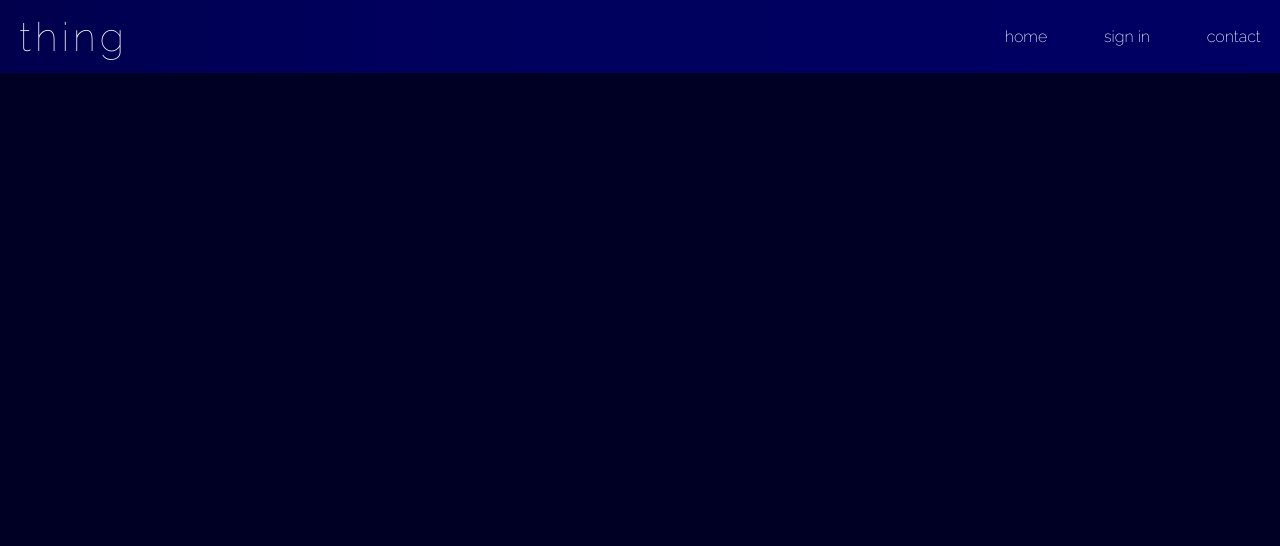
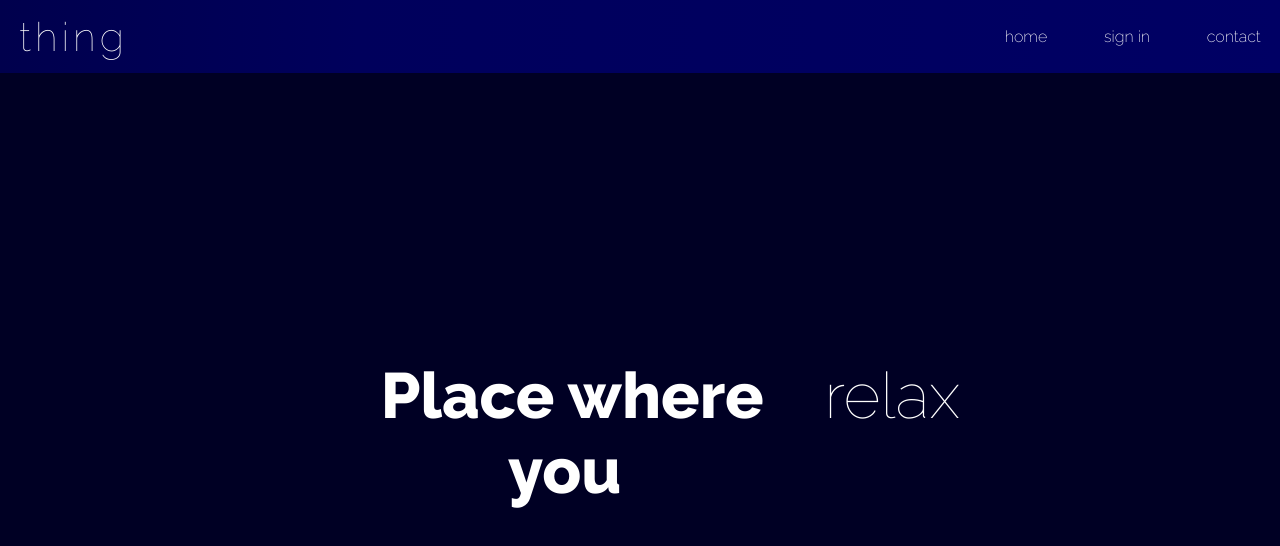
Before and after one commit to snturk/thing2, a Nuxt app: page / in a window 1280 px wide. Shown: the top 546 px of the page. Built offline with nearby package versions, Linux system fonts and the light colour scheme.

Commit message:
added home page

```diff
--- a/pages/index.vue
+++ b/pages/index.vue
@@ -1,6 +1,6 @@
 <template>
   <div class="container">
-
+    <div id="homeTitle">Place where you&nbsp;<span>relax</span></div>
   </div>
 </template>
 
@@ -9,4 +9,25 @@ export default {}
 </script>
 
 <style>
+.container{
+  display: flex;
+  flex-direction: row;
+  justify-content: center;
+  align-items: center;
+}
+
+#homeTitle{
+  width: 50%;
+  text-align: center;
+  display: flex;
+  margin: auto;
+  flex-direction: row;
+  font-size: 64px;
+  font-weight: bold;
+  color: white;
+}
+
+#homeTitle span{
+  font-weight: 100;
+}
 </style>
```
